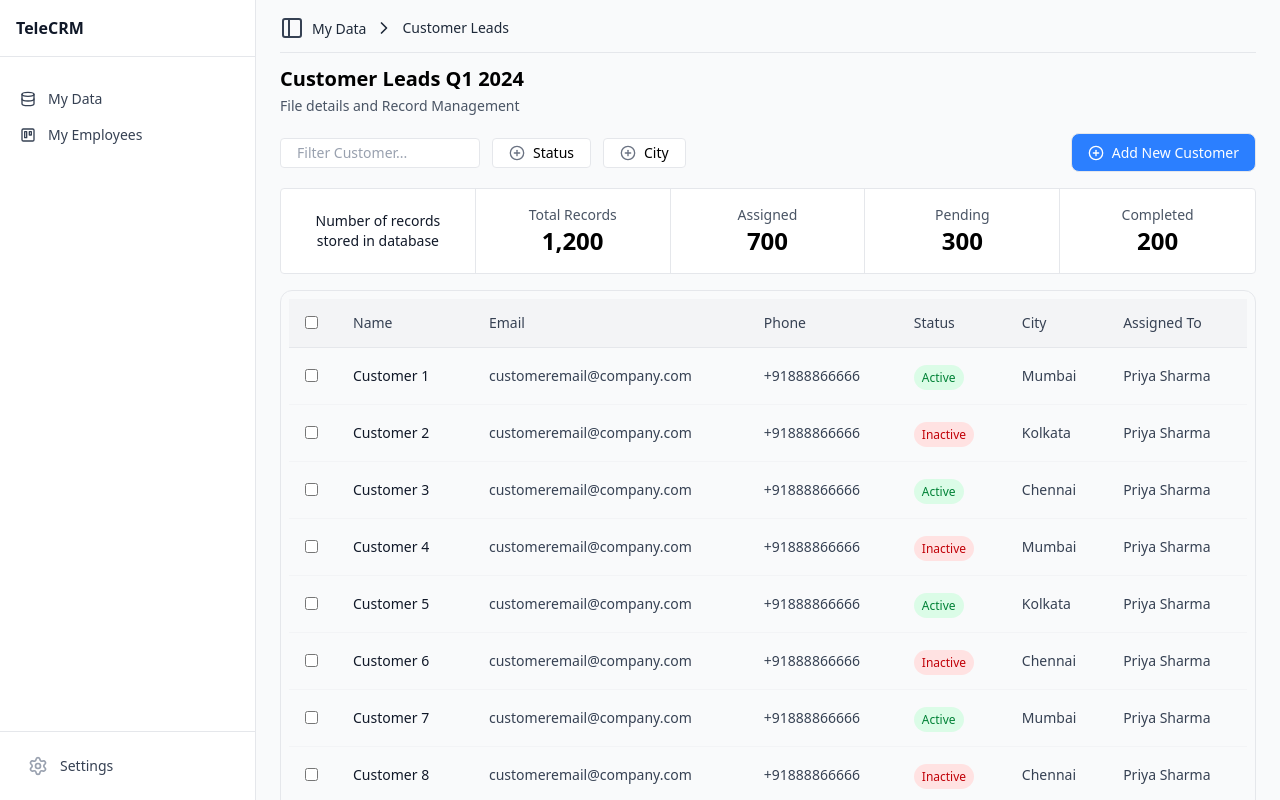
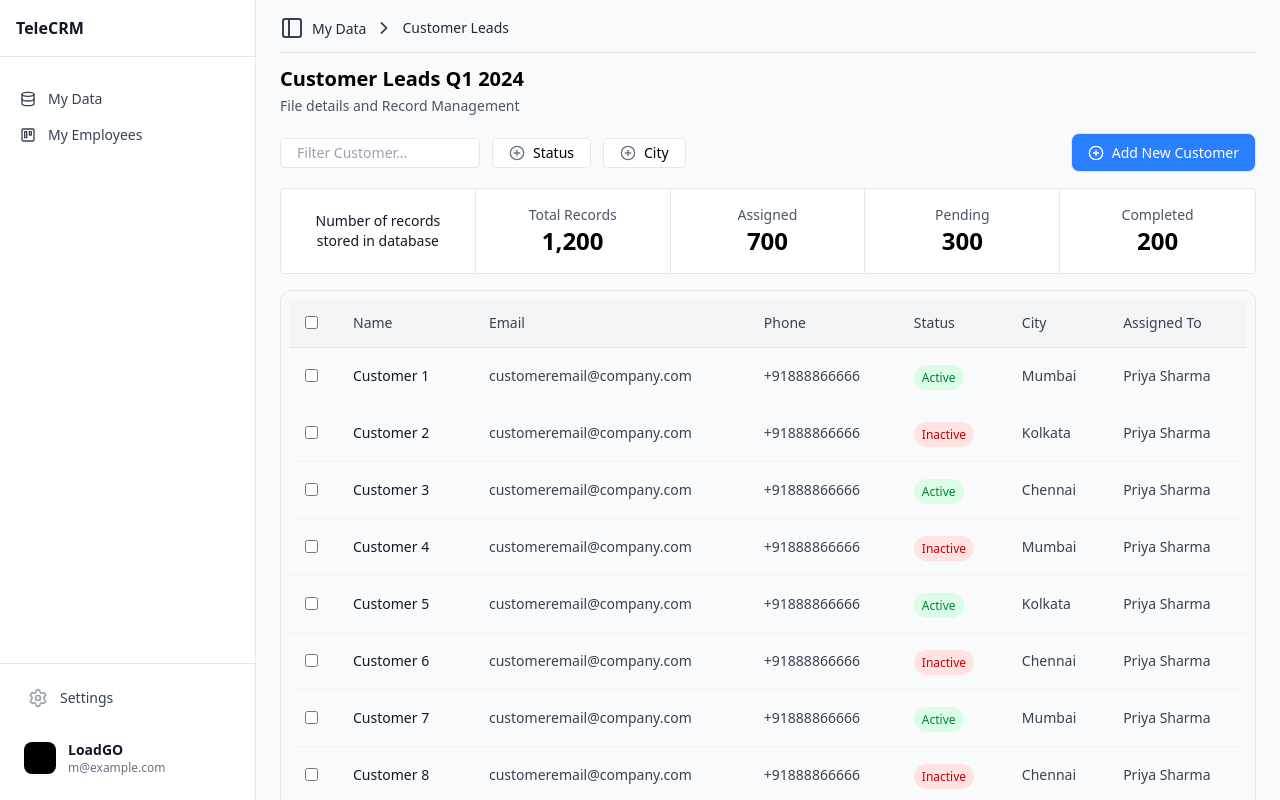
Before and after one commit to sharjeelxyz/TeleCRM-Project, a React (Vite) app: page /TeleCRM-Project/customer-leads in a window 1280 px wide. Built offline with nearby package versions, Linux system fonts and the light colour scheme.

Commit message:
bugs fixed

```diff
--- a/src/components/pages/DashboardLayout.jsx
+++ b/src/components/pages/DashboardLayout.jsx
@@ -142,6 +142,20 @@ const DashboardLayout = () => {
             <Settings className="w-5 h-5 text-gray-400" />
             {!collapsed && "Settings"}
           </button>
+
+          <div className="flex items-center gap-3 p-2 rounded-lg">
+            <div className="w-8 h-8 rounded-lg bg-black flex-shrink-0"></div>
+            {!collapsed && (
+              <div className="flex flex-col min-w-0">
+                <span className="text-sm font-semibold text-gray-900 truncate">
+                  LoadGO
+                </span>
+                <span className="text-xs text-gray-500 truncate">
+                  m@example.com
+                </span>
+              </div>
+            )}
+          </div>
         </div>
       </aside>
 
```
